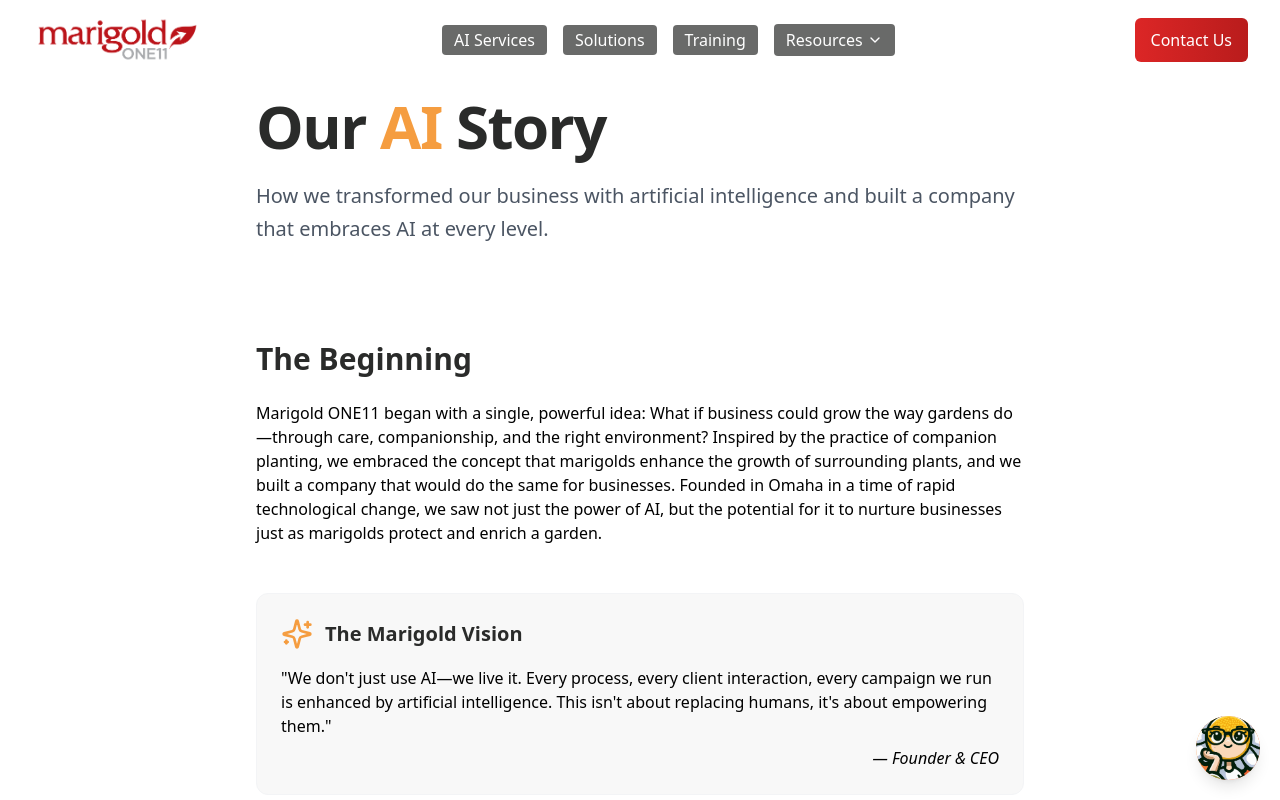
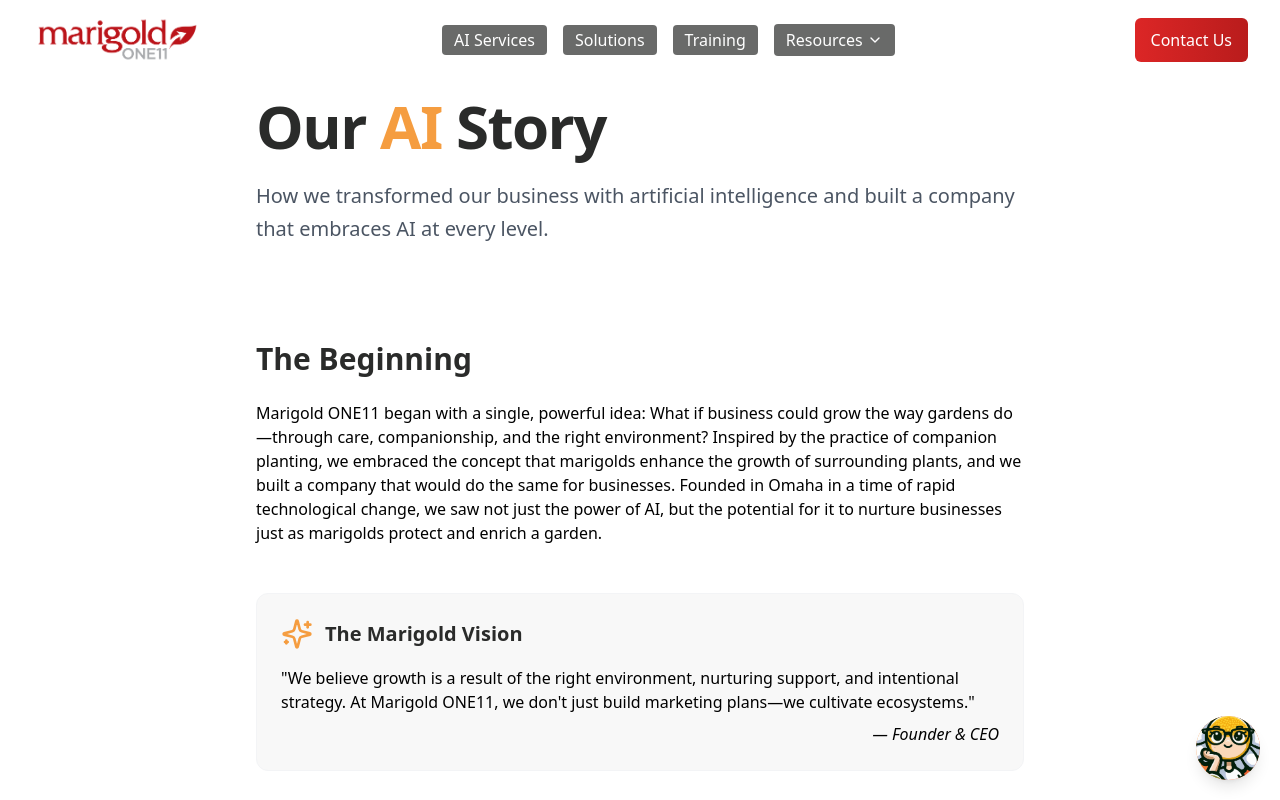
Before and after one commit to jacob-mcp-adaptwus/marigold, a React (Create React App) app: page /our-ai-story in a window 1280 px wide. Shown: the top 800 px of the page. Built offline with nearby package versions, Linux system fonts and the light colour scheme.

Commit message:
Update Marigold Vision section with new ecosystem-focused quote

```diff
--- a/src/pages/OurAIStoryPage.tsx
+++ b/src/pages/OurAIStoryPage.tsx
@@ -26,7 +26,7 @@
   // Vision callout
   visionCallout: {
     title: "The Marigold Vision",
-    quote: "We don't just use AI—we live it. Every process, every client interaction, every campaign we run is enhanced by artificial intelligence. This isn't about replacing humans, it's about empowering them.",
+    quote: "We believe growth is a result of the right environment, nurturing support, and intentional strategy. At Marigold ONE11, we don't just build marketing plans—we cultivate ecosystems.",
     attribution: "— Founder & CEO"
   },
 
```
